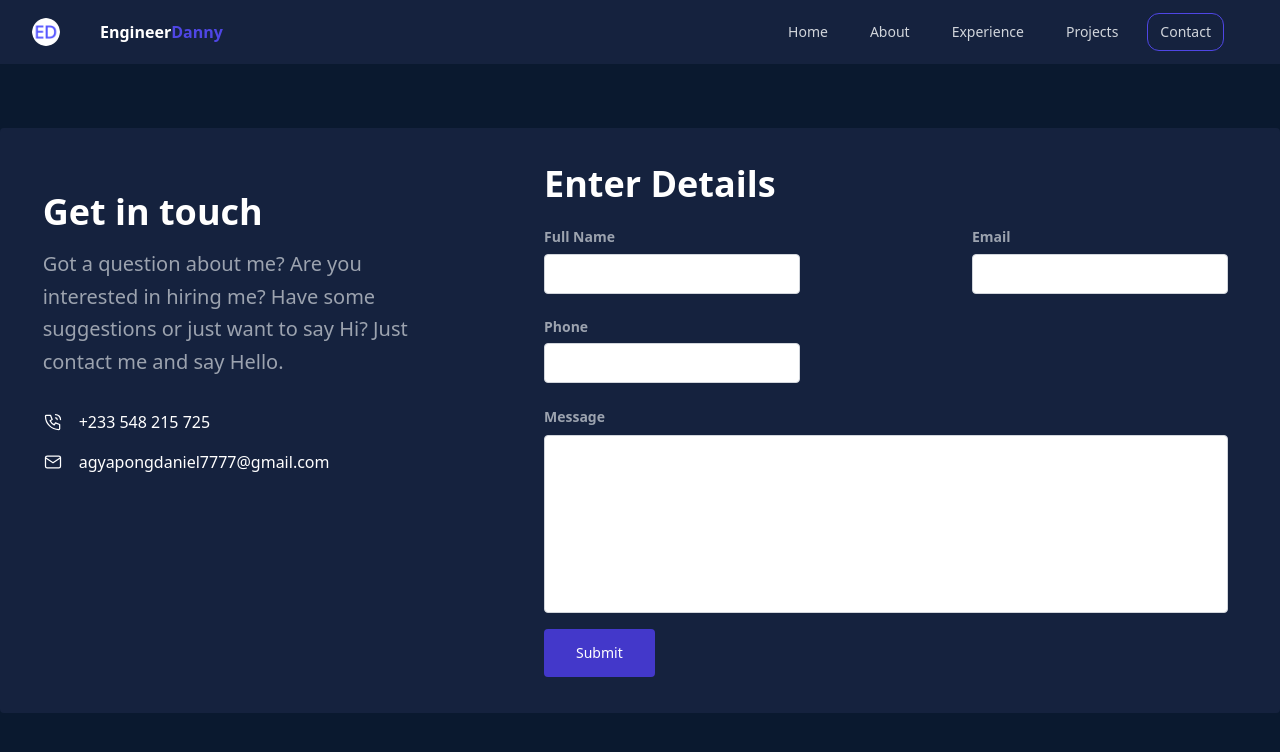
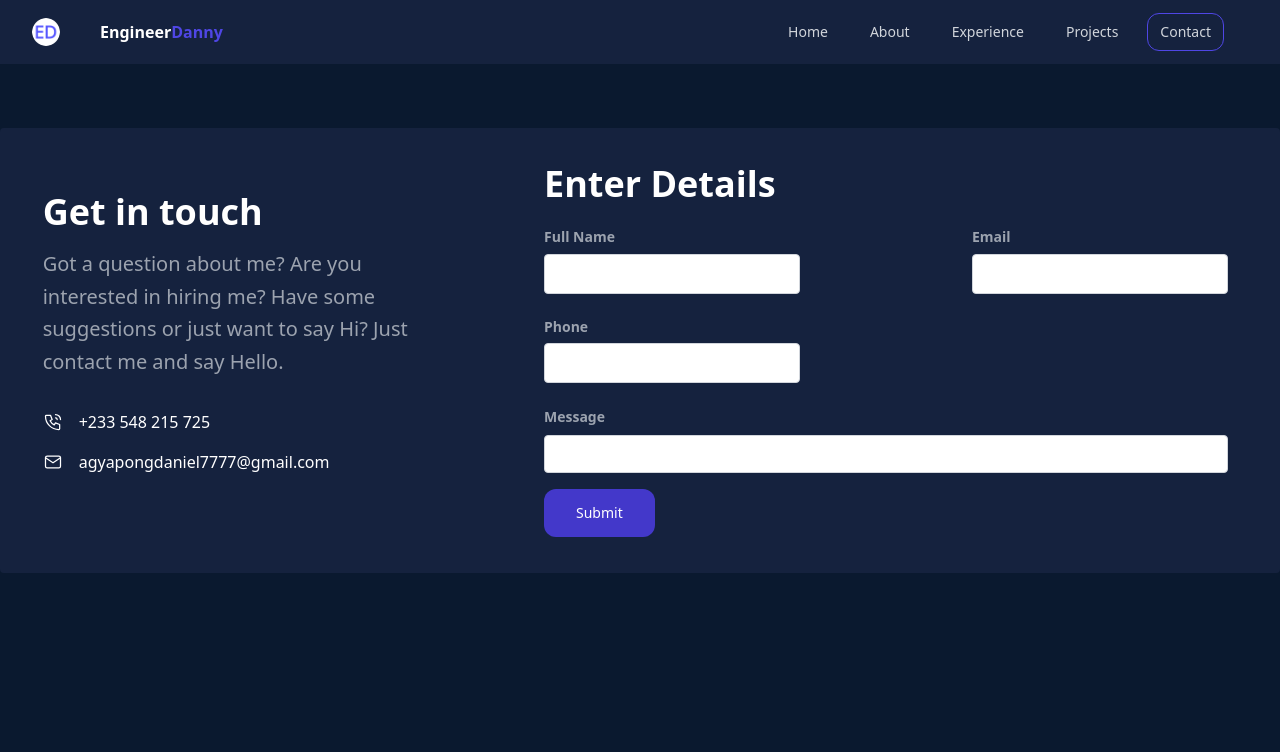
Before and after one commit to EngineerDanny/EngineerDanny_Portfolio, a React (Create React App) app: page /#/contact in a window 1280 px wide. Shown: the top 752 px of the page. Built offline with nearby package versions, Linux system fonts and the light colour scheme; what tailwindcss-filters would draw is missing.

Commit message:
contact update

```diff
--- a/src/components/ContactPage.jsx
+++ b/src/components/ContactPage.jsx
@@ -1,5 +1,12 @@
-import React from "react";
+import { Formik, Field, Form, FieldArray } from "formik";
+import { Link } from "react-router-dom";
+
 function ContactPage() {
+  // function handleSubmit(event) {
+  //   alert("An essay was submitted: " + event);
+  //   // event.preventDefault();
+  // }
+
   return (
     <div className="container mx-auto pt-16 min-h-screen">
       <div className="lg:flex">
@@ -70,7 +77,15 @@ function ContactPage() {
           </div>
         </div>
         <div className="xl:w-3/5 lg:w-3/5  h-full pt-5 pb-5 xl:pr-5 xl:pl-0 rounded-tr rounded-br bg-navy200">
-          <form id="contact" className="py-4 px-8 rounded-tr rounded-br">
+          <Formik
+            initialValues={{ full_name: "", email: "", phone: "", message: "" }}
+            onSubmit={async (values) => {
+              // alert(JSON.stringify(values, null, 2));
+              const newWindow = window.open('mailto:agyapongdaniel7777@gmail.com')
+              if (newWindow) newWindow.opener = null
+            }}
+          >
+            <Form className="py-4 px-8 rounded-tr rounded-br">
               <h1 className="text-4xl text-white font-extrabold mb-6">
                 Enter Details
               </h1>
@@ -83,7 +98,8 @@ function ContactPage() {
                     >
                       Full Name
                     </label>
-                  <input
+
+                    <Field
                       required
                       id="full_name"
                       name="full_name"
@@ -101,7 +117,7 @@ function ContactPage() {
                     >
                       Email
                     </label>
-                  <input
+                    <Field
                       required
                       id="email"
                       name="email"
@@ -121,7 +137,7 @@ function ContactPage() {
                     >
                       Phone
                     </label>
-                  <input
+                    <Field
                       required
                       id="phone"
                       name="phone"
@@ -140,7 +156,7 @@ function ContactPage() {
                   >
                     Message
                   </label>
-                <textarea
+                  <Field
                     placeholder
                     name="message"
                     className="border-gray-300 border mb-4 rounded py-2 text-sm outline-none resize-none px-3 focus:border focus:border-indigo-700 text-black"
@@ -151,12 +167,13 @@ function ContactPage() {
                 </div>
                 <button
                   type="submit"
-                className="focus:outline-none bg-indigo-700 transition duration-150 ease-in-out hover:bg-indigo-600 rounded text-white px-8 py-3 text-sm leading-6"
+                  className="focus:outline-none bg-indigo-700 transition duration-150 ease-in-out hover:bg-indigo-600  rounded-xl text-white px-8 py-3 text-sm leading-6"
                 >
                   Submit
                 </button>
               </div>
-          </form>
+            </Form>
+          </Formik>
         </div>
       </div>
     </div>
```
Lines whose indentation alone changed are shown as unchanged.
